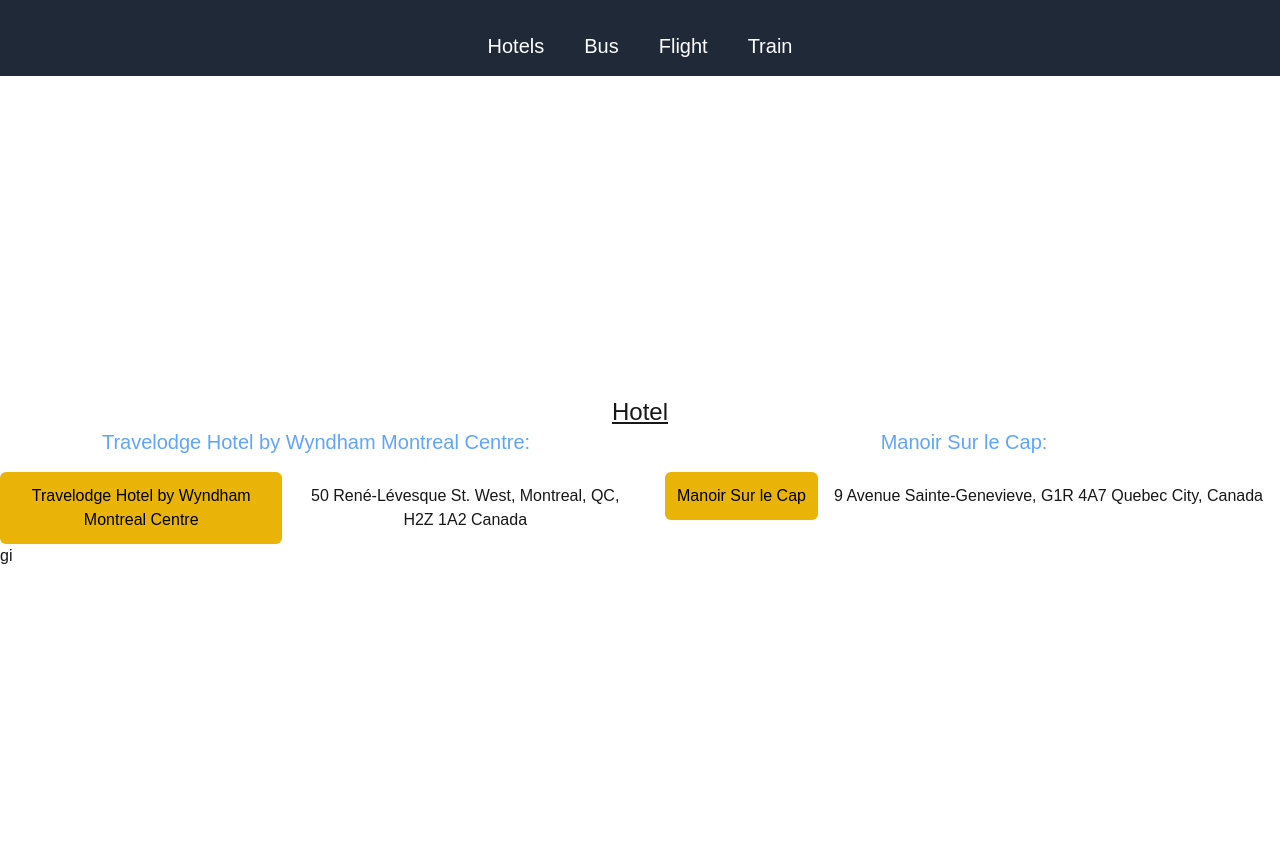
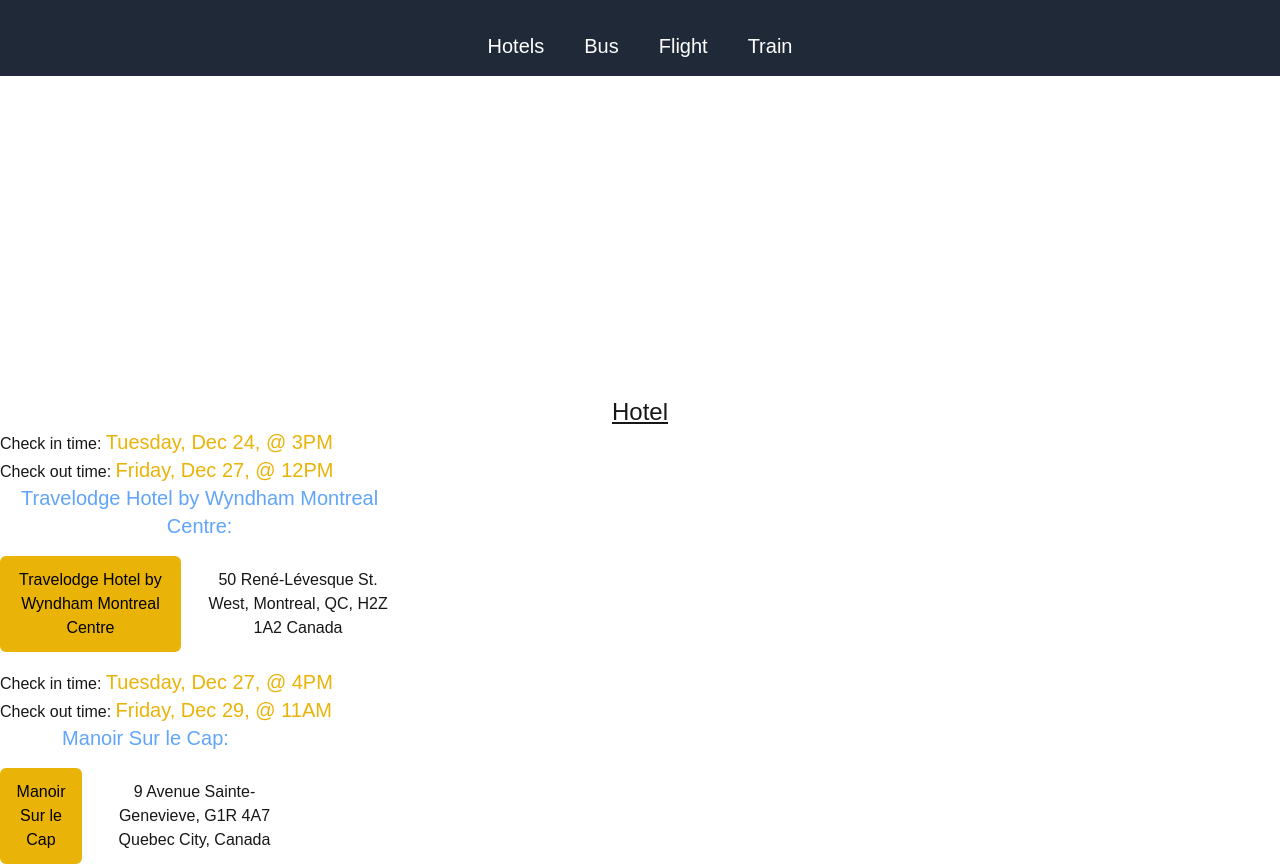
Before and after one commit to zsg0428/travel-manager, a Next.js app: page /hotel in a window 1280 px wide. Before the commit the page ends 800 px from the top, so only its background shows below. Built offline with nearby package versions, Linux system fonts and the light colour scheme.

Commit message:
adding more details and changed minor typos

```diff
--- a/app/_components/People.jsx
+++ b/app/_components/People.jsx
@@ -5,7 +5,8 @@ export const People = ({name, section, mtq, qtm}) => {
 
     // Bus section
     if (section === 'bus') {
-        return <Grid2 item size={{sm: 12, md: 6, lg: 6}} className='text-center'>
+        return <Grid2 item size={{sm: 12, md: 6, lg: 6}}
+                      className='text-center flex flex-col gap-4 justify-center items-center'>
             <p className={name === 'Mavis' ? 'text-pink-400 text-xl' : 'text-blue-400 text-xl'}>{name}:</p>
             <div className='flex gap-4  h-auto mx-auto justify-center mt-4'>
                 <Link
@@ -23,7 +24,15 @@ export const People = ({name, section, mtq, qtm}) => {
                     Quebec to Montreal
                 </Link>
 
-
+            </div>
+            <div className='flex flex-col gap-4 '>
+                <p><strong className='text-yellow-500'> Montreal address:</strong> Montréal (centre-ville) Gare
+                    d'autocars de Montréal 1717, Rue Berri, H2L 4E9</p>
+                <p><strong className='text-yellow-500'> Montreal Depature Time:</strong>Dec 27th, 12:00 pm</p>
+            </div>
+            <div className='flex flex-col gap-4 '>
+                <p><strong className='text-blue-400'> Quebec address:</strong> Québec (centre-ville)Terminus d'autobus de la Gare du Palais 320, Rue Abraham-Martin, G1K 8N2</p>
+                <p><strong className='text-blue-400'> Quebec Depature Time:</strong> Dec 29th, 12:30 pm</p>
             </div>
         </Grid2>
     }
@@ -32,7 +41,7 @@ export const People = ({name, section, mtq, qtm}) => {
         return <Grid2 item size={{sm: 12, md: 6, lg: 6}} className='text-center'>
             <p className={name === 'Mavis' ? 'text-pink-400 text-xl' : 'text-blue-400 text-xl'}>{name}:</p>
             <div className='flex gap-4  h-auto mx-auto justify-center mt-4 items-center'>
-                <Link
+            <Link
                     href={mtq}
                     rel="noreferrer"
                     target="_blank"
@@ -55,10 +64,8 @@ export const People = ({name, section, mtq, qtm}) => {
                     rel="noreferrer"
                     target="_blank"
                     className=' p-3 bg-yellow-500 rounded-md text-black'>
-                    Montreal to Quebec
+                    Toronto to Montreal
                 </Link>
-
-
 
             </div>
         </Grid2>
@@ -74,7 +81,7 @@ export const People = ({name, section, mtq, qtm}) => {
                     rel="noreferrer"
                     target="_blank"
                     className=' p-3 bg-yellow-500 rounded-md text-black'>
-                    Montreal to Quebec
+                    Montreal to Toronto
                 </Link>
 
 
--- a/app/hotel/page.jsx
+++ b/app/hotel/page.jsx
@@ -11,11 +11,20 @@ const Page = () => {
         <h1 className='text-center text-2xl underline'>Hotel</h1>
         <PageLayout>
 
-            <People name='Travelodge Hotel by Wyndham Montreal Centre' section='hotel' mtq='/hotel/montreal-hotel.pdf' qtm='50 René-Lévesque St. West, Montreal, QC, H2Z 1A2 Canada'
-                    />
-            <People name='Manoir Sur le Cap' section='hotel' mtq='/hotel/quebec.pdf' qtm='9 Avenue Sainte-Genevieve, G1R 4A7 Quebec
+            <div>
+                <p>Check in time: <span className='text-yellow-500 text-xl'>Tuesday, Dec 24, @ 3PM</span></p>
+                <p>Check out time: <span className='text-yellow-500 text-xl'>Friday, Dec 27, @ 12PM</span></p>
+                <People name='Travelodge Hotel by Wyndham Montreal Centre' section='hotel'
+                        mtq='/hotel/montreal-hotel.pdf' qtm='50 René-Lévesque St. West, Montreal, QC, H2Z 1A2 Canada'
+                />
+            </div>
+            <div>
+                <p>Check in time: <span className='text-yellow-500 text-xl'>Tuesday, Dec 27, @ 4PM</span></p>
+                <p>Check out time: <span className='text-yellow-500 text-xl'>Friday, Dec 29, @ 11AM</span></p>
+                <People name='Manoir Sur le Cap' section='hotel' mtq='/hotel/quebec.pdf' qtm='9 Avenue Sainte-Genevieve, G1R 4A7 Quebec
 City, Canada'
-            />
+                />
+            </div>
         </PageLayout>
     </>
 
--- a/app/layout.js
+++ b/app/layout.js
@@ -22,11 +22,11 @@ export const metadata = {
 export default function RootLayout({ children }) {
   return (
     <html lang="en">
-      <body className=' h-[100vh] relative'>
+      <body className=' h-auto relative'>
     <Header/>
         {children}
     {/*<Footer/>*/}
-      </body>gi
+      </body>
     </html>
   );
 }
--- a/app/train/page.jsx
+++ b/app/train/page.jsx
@@ -8,12 +8,18 @@ export const metadata = {
 }
 const Page = () => {
     return <>
-        <h1 className='text-center text-2xl underline'>Train</h1>
+        <h1 className='text-center text-2xl underline'>Train
+            <p><span className='text-yellow-500'>
+
+            Time:
+        </span> Tue. Dec. 24, 2024 </p>
+            <p> <span className='text-yellow-500'>Location:</span> Union Station</p>
+        </h1>
         <PageLayout>
             <People name='Mavis' section='train' mtq='/train/minxian-via.pdf'
-                   />
+            />
             <People name='Dempsey' section='train' mtq='/train/shengge-via.pdf'
-                    />
+            />
         </PageLayout>
     </>
 
```
